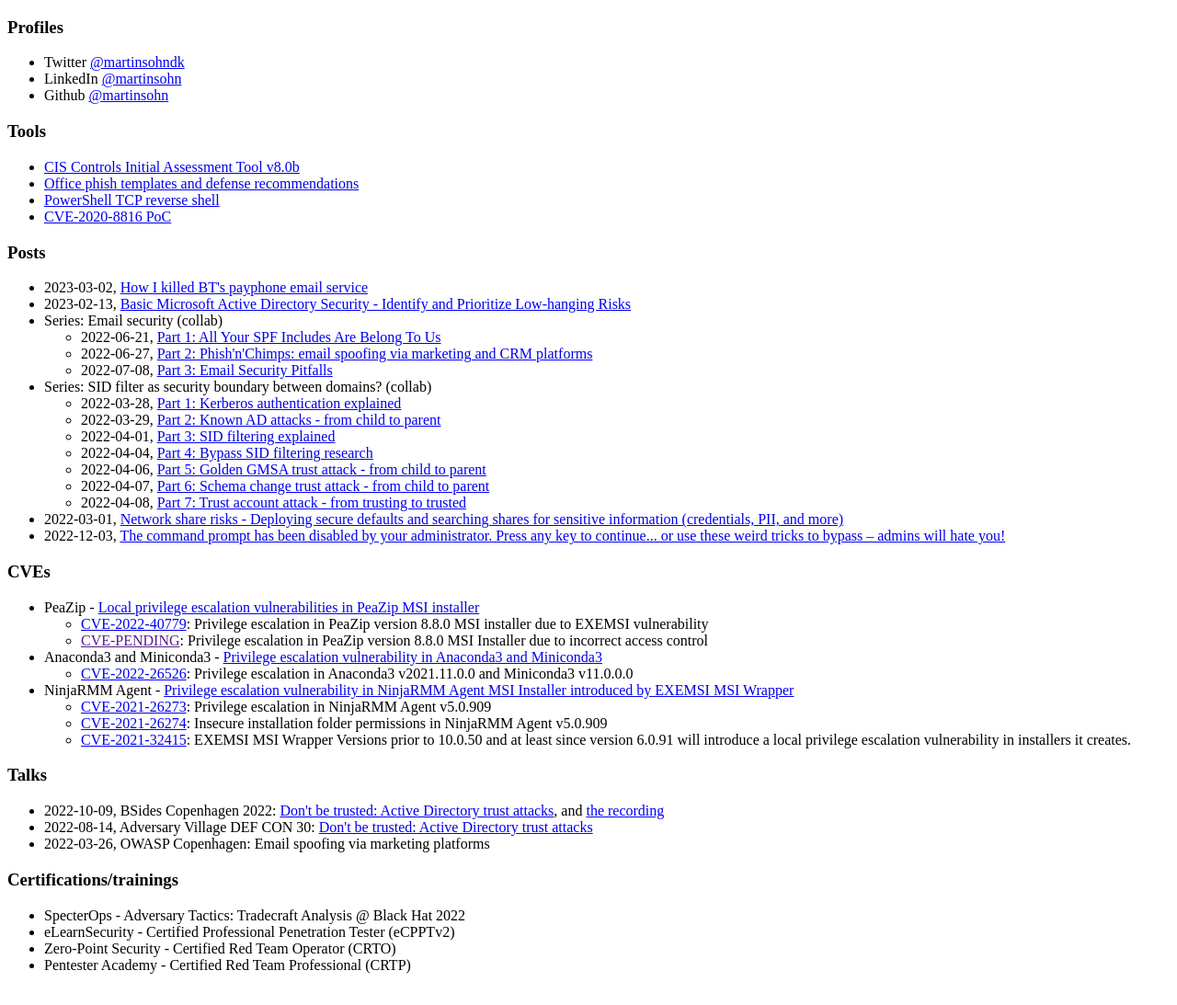
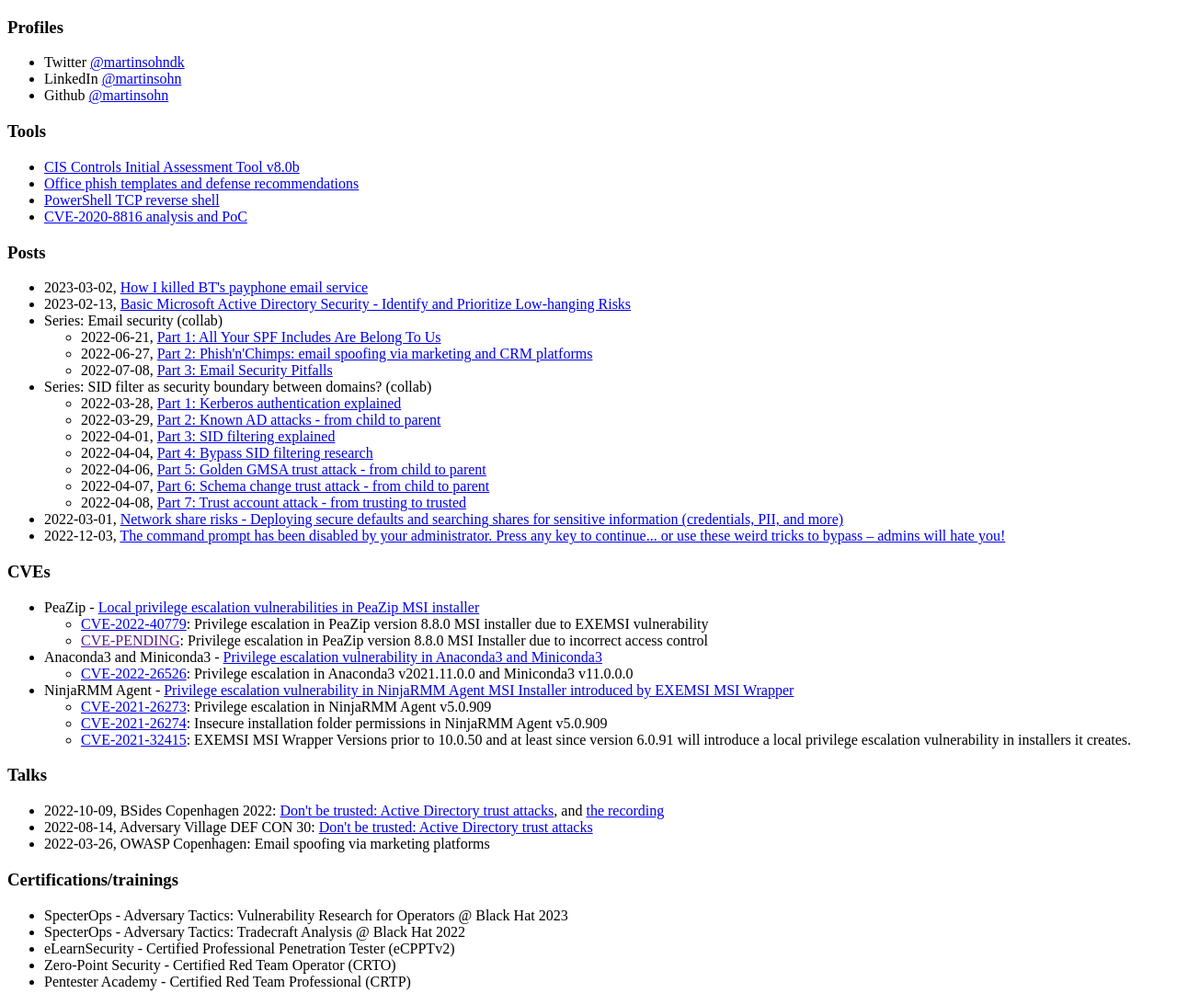
Before and after one commit to bottle-droplets-bend-lawnmower/bottle-droplets-bend-lawnmower.github.io, a plain HTML site: page index.html in a window 1280 px wide. Shown: the whole page at 92% size. Drawn offline with Linux system fonts and the light colour scheme.

Commit message:
Update index.html

```diff
--- a/index.html
+++ b/index.html
@@ -18,7 +18,7 @@
         <li><a href="https://github.com/martinsohn/CIS-Controls">CIS Controls Initial Assessment Tool v8.0b</a></li>
         <li><a href="https://github.com/martinsohn/Office-phish-templates">Office phish templates and defense recommendations</a></li>
         <li><a href="https://github.com/martinsohn/PowerShell-reverse-shell">PowerShell TCP reverse shell</a></li>
-        <li><a href="https://github.com/martinsohn/CVE-2020-8816">CVE-2020-8816 PoC</a></li>
+        <li><a href="https://github.com/martinsohn/CVE-2020-8816">CVE-2020-8816 analysis and PoC</a></li>
     </ul>
 
     <h3 id="posts">Posts</h3>
@@ -78,6 +78,7 @@
 
     <h3 id="certifications">Certifications/trainings</h3>
     <ul>
+        <li>SpecterOps - Adversary Tactics: Vulnerability Research for Operators @ Black Hat 2023</li>
         <li>SpecterOps - Adversary Tactics: Tradecraft Analysis @ Black Hat 2022</li>
         <li>eLearnSecurity - Certified Professional Penetration Tester (eCPPTv2)</li>
         <li>Zero-Point Security - Certified Red Team Operator (CRTO)</li>
```
